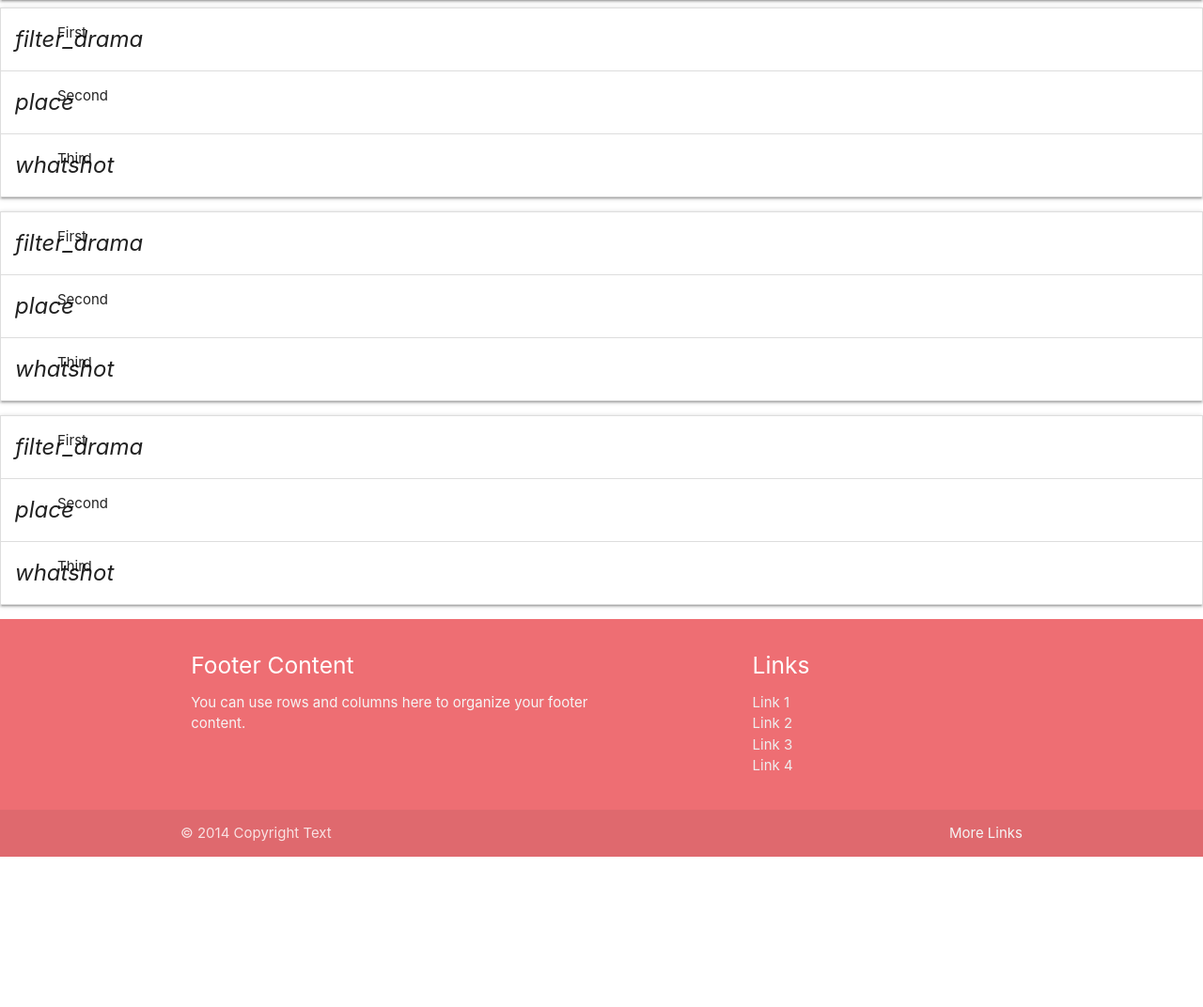
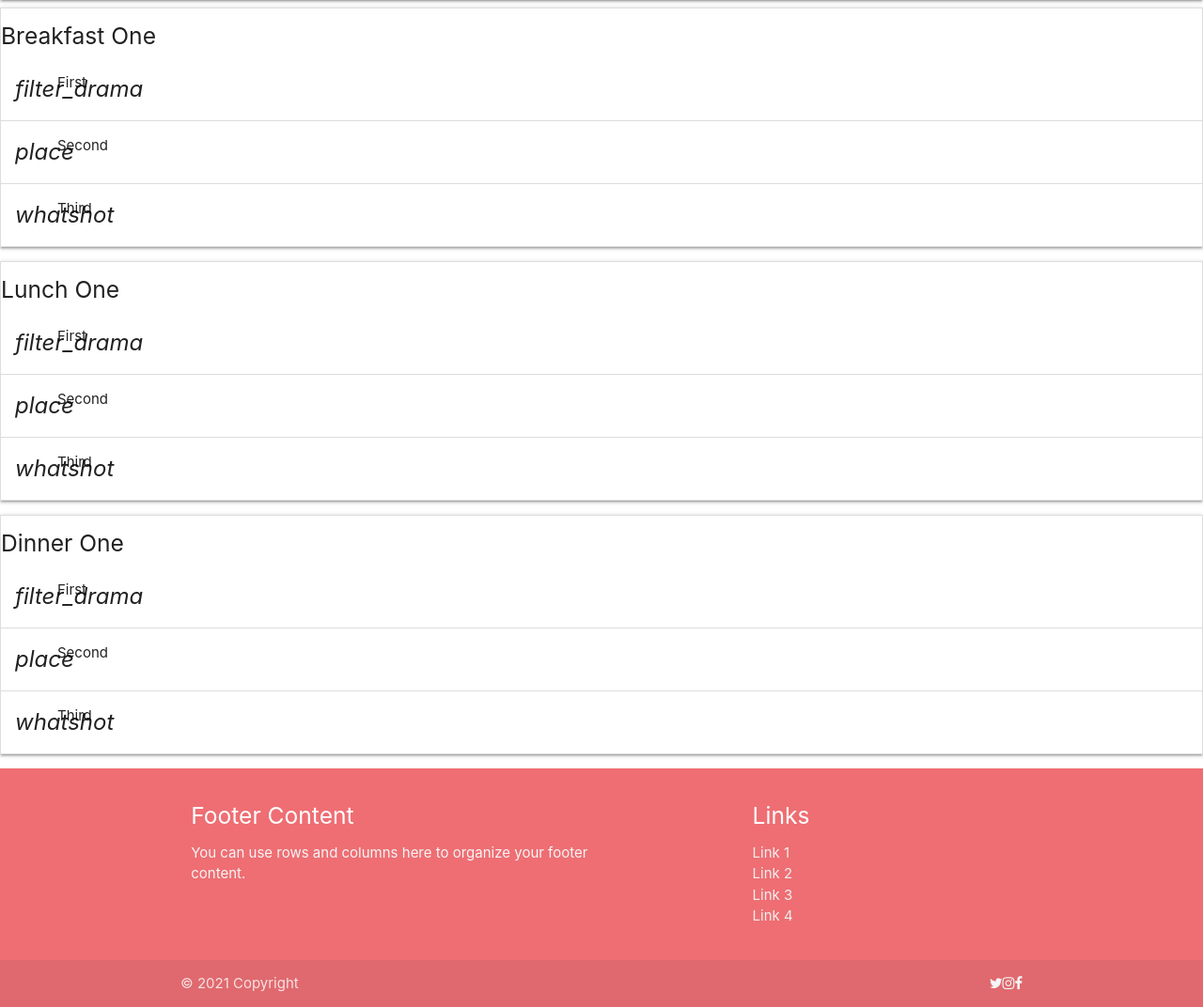
Before and after one commit to Jack-19/milestoneProject3, a Flask app: page / in a window 1280 px wide. Shown: the part 64-1136 px from the top of the page at 94% size. Before the commit the page ends 976 px from the top, so only its background shows below. Run offline with Flask 2, Linux system fonts and the light colour scheme; parts of the project's set-up code (start-up, migrations or seed data) failed here and were passed over; some libraries are stand-ins or nearby versions.

Commit message:
social links added to index.html footer

```diff
--- a/templates/index.html
+++ b/templates/index.html
@@ -5,6 +5,7 @@
     <meta http-equiv="X-UA-Compatible" content="IE=edge">
     <meta name="viewport" content="width=device-width, initial-scale=1.0">
     <link rel="stylesheet" href="https://cdnjs.cloudflare.com/ajax/libs/materialize/1.0.0/css/materialize.min.css" type="text/css">
+    <link rel="stylesheet" href="https://stackpath.bootstrapcdn.com/font-awesome/4.7.0/css/font-awesome.min.css" type="text/css">
     <title>BreakfastLunchDinner</title>
 </head>
 <body>
@@ -20,6 +21,7 @@
       </nav>
 
       <ul class="collapsible">
+          <h5>Breakfast One</h5>
         <li>
           <div class="collapsible-header"><i class="material-icons">filter_drama</i>First</div>
           <div class="collapsible-body"><span>Lorem ipsum dolor sit amet.</span></div>
@@ -35,6 +37,7 @@
       </ul>
 
       <ul class="collapsible">
+          <h5>Lunch One</h5>
         <li>
           <div class="collapsible-header"><i class="material-icons">filter_drama</i>First</div>
           <div class="collapsible-body"><span>Lorem ipsum dolor sit amet.</span></div>
@@ -50,6 +53,7 @@
       </ul>
 
       <ul class="collapsible">
+          <h5>Dinner One</h5>
         <li>
           <div class="collapsible-header"><i class="material-icons">filter_drama</i>First</div>
           <div class="collapsible-body"><span>Lorem ipsum dolor sit amet.</span></div>
@@ -85,8 +89,10 @@
           </div>
           <div class="footer-copyright">
             <div class="container">
-            © 2014 Copyright Text
-            <a class="grey-text text-lighten-4 right" href="#!">More Links</a>
+            © 2021 Copyright
+            <a class="grey-text text-lighten-4 right" target="_blank" href="https://en-gb.facebook.com/"><i class="fa fa-facebook-f"></i></a>
+            <a class="grey-text text-lighten-4 right" target="_blank" href="https://www.instagram.com/sem/campaign/emailsignup/?campaign_id=13560899673&extra_1=s|c|547271404023|e|insta|&placement=&creative=547271404023&keyword=insta&partner_id=googlesem&extra_2=campaignid%3D13560899673%26adgroupid%3D126262420014%26matchtype%3De%26network%3Dg%26source%3Dnotmobile%26search_or_content%3Ds%26device%3Dc%26devicemodel%3D%26adposition%3D%26target%3D%26targetid%3Dkwd-116900235%26loc_physical_ms%3D9045861%26loc_interest_ms%3D%26feeditemid%3D%26param1%3D%26param2%3D&gclid=Cj0KCQjwlOmLBhCHARIsAGiJg7k5v8ExOlKrRppA-8sFGam3jIfb-_AN2TlVBlkHKdZCAPWcST4t3BIaAkpHEALw_wcB"><i class="fa fa-instagram"></i></a>
+            <a class="grey-text text-lighten-4 right" target="_blank" href="https://twitter.com/?lang=en-gb"><i class="fa fa-twitter"></i></a>
             </div>
           </div>
         </footer>
```
Also changed, not shown: templates/login-signup-form.html (added), templates/recipe-add-form.html (added).
